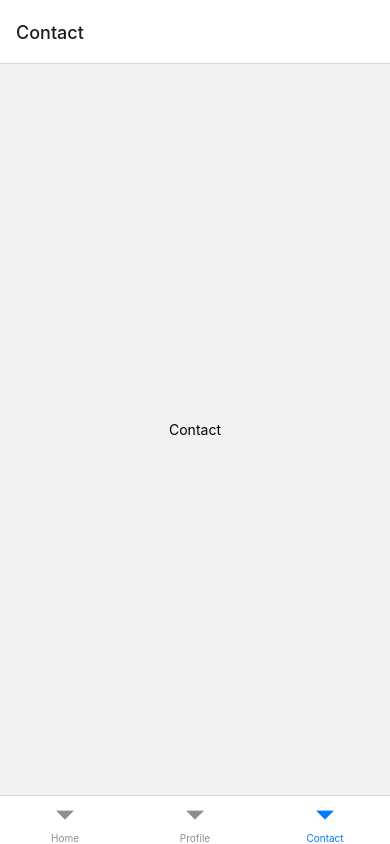
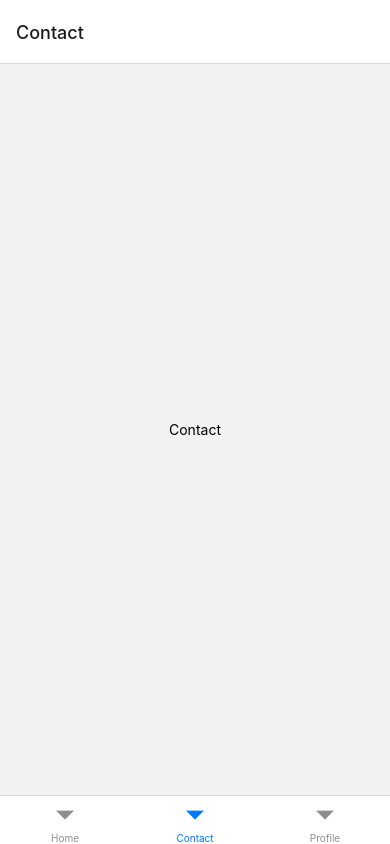
Before and after one commit to Matheuszambondacosta/bottom-navigation, a React Native app: screen /Contact in a window 390 px wide. Built offline with nearby package versions, Linux system fonts and the light colour scheme.

Commit message:
Atualizações de navegação na aplicação

```diff
--- a/App.jsx
+++ b/App.jsx
@@ -3,8 +3,8 @@ import { NavigationContainer } from '@react-navigation/native';
 import { createBottomTabNavigator } from '@react-navigation/bottom-tabs';
 
 import Home from './src/screens/Home';
+import Contact from './src/screens/Contact';
 import Profile from './src/screens/Profile';
-import Contact from './src/screens/Contact';
 
 const Tab = createBottomTabNavigator();
 
@@ -13,8 +13,8 @@ export default function App() {
     <NavigationContainer>
       <Tab.Navigator>
         <Tab.Screen name="Home" component={Home} />
+        <Tab.Screen name="Contact" component={Contact} />
         <Tab.Screen name="Profile" component={Profile} />
-        <Tab.Screen name="Contact" component={Contact} />
       </Tab.Navigator>
 
       <StatusBar style="auto" />
```
